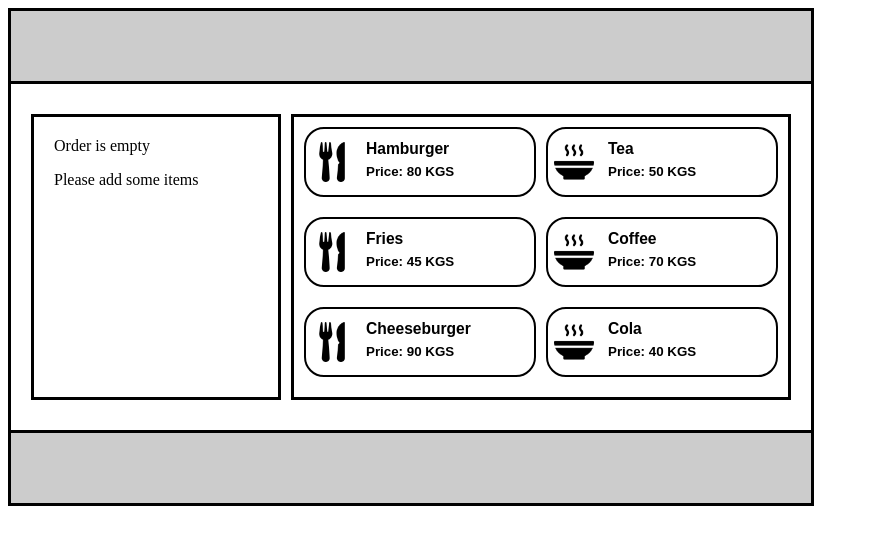
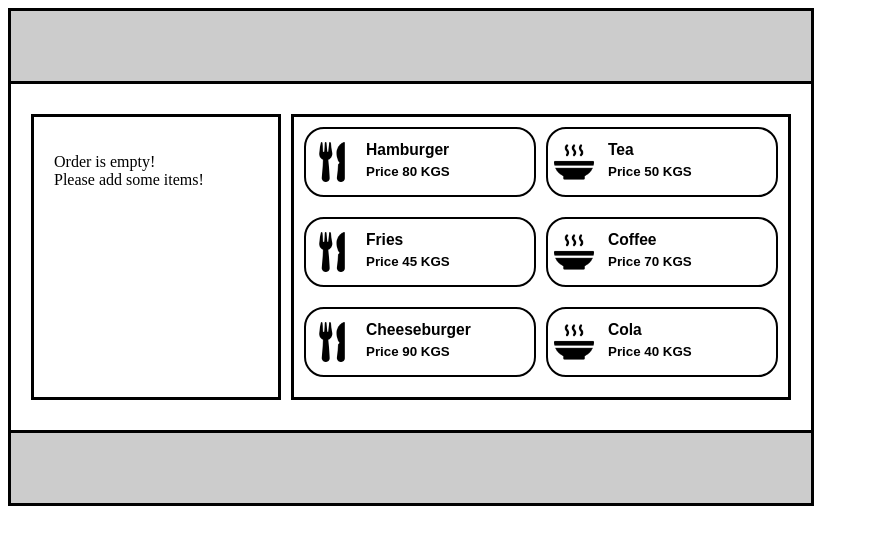
Before and after one commit to Rustam-druid/control-7, a React (Vite) app: page / in a window 1280 px wide. Shown: the top 544 px of the page, without its empty margins (0-869 px from the left). Built offline with nearby package versions, Linux system fonts and the light colour scheme.

Commit message:
Control-7  переделка проекта

```diff
--- a/src/App.css
+++ b/src/App.css
@@ -27,16 +27,14 @@
 }
 .details-div{
     display: grid;
-    align-items: center;
     grid-template-columns: repeat(2, 1fr);
-    margin-bottom: 10px;
-}
-.div-delete{
-    display: flex;
     align-items: center;
     justify-content: center;
-    gap: 10px;
 }
+.details-div p {
+    margin: 0 0 0 auto;
+}
+
 .delete {
     width: 20px;
     height: 20px;
@@ -63,11 +61,7 @@ width: 100%;
     background:transparent;
     border-radius: 20px;
 }
-.btnFood h3 , h4 {
-    margin: 0 0 6px 0;
+.inner-Food-text{
     text-align: left;
+    margin:0 0 5px 0;
 }
-inner-text{
-    display: flex;
-    justify-content: center;
-}
--- a/src/App.tsx
+++ b/src/App.tsx
@@ -4,12 +4,13 @@ import food from './assets/food.png'
 import drink from './assets/drink.png'
 import {IItems} from "./types";
 import Details from "./coponents/Order-Details/Details.tsx";
-import BtnAdd from "./coponents/Btn-Add/Btn-Add.tsx";
+import BtnClick from "./coponents/Btn-Add/Btn-Add.tsx";
+import Total from "./coponents/Total/Total.tsx";
 
 
 const App = () => {
 
-
+const [price, setPrice] = useState(0);
     const [items,setitems] = useState<IItems[]>([
         {name:'Hamburger',price: 80,src: food , count:0, id:1},
         {name:'Tea',price: 50,src: drink  , count:0, id:5,},
@@ -19,30 +20,34 @@ const App = () => {
         {name:'Cola',price: 40,src: drink , count:0, id:6 },
     ])
 
-    const [details,setdetails] = useState<IItems[]>([])
-    const [price, setPrice] = useState(0);
 
 
+    const btndelete = (id:number) => {
+        const index = items.findIndex((item) => item.id === id);
 
+        if (index !== -1) {
+            const item =[...items];
+            item[index].count -= 1;
 
+            let total = item.reduce((acc, item) => acc + (item.count * item.price), 0);
+
+            setPrice(total);
+            setitems(item)
+        }
+
+    };
 
     return (
         <>
             <div className="container">
                 <div className="header"></div>
                 <div className="main">
-                    <Details
-                        details={details}
-                        setdetails={setdetails}
-                        price={price}
-                        setPrice={setPrice}
-                    />
-                    <BtnAdd
-                        items={items}
-                        details={details}
-                        setdetails={setdetails}
-                        setPrice={setPrice}
-                        setitems={setitems}/>
+                  <div className='details' >
+                    <Details items={items} btndelete={btndelete}></Details>
+                      <Total price={price} />
+                     </div>
+
+                    <BtnClick items={items} setitems={setitems} setPrice={setPrice}></BtnClick>
                 </div>
                 <div className="footer"></div>
             </div>
--- a/src/coponents/Btn-Add/Btn-Add.tsx
+++ b/src/coponents/Btn-Add/Btn-Add.tsx
@@ -3,62 +3,39 @@ import {IItems} from "../../types";
 
 interface Props {
     items: IItems[];
-    details:IItems[];
-    setdetails: React.SetStateAction<IItems[]>;
-    setPrice: () => void;
-    setitems: React.SetStateAction<IItems[]>;
-
+    setPrice: (price:number) => void;
+    setitems:React.SetStateAction<IItems[]>
 }
 
-const BtnAdd:React.FC<Props> = ({items,details,setdetails,setPrice,setitems}) => {
+const BtnClick:React.FC<Props> = ({items, setPrice, setitems}) => {
 
-    const BtnAdd = (id: number) => {
-        const itemIndex = items.findIndex((item) => item.id === id);
-        if (itemIndex !== id) {
+    const Btn = (id:number) => {
+        const index = items.findIndex((item) => item.id === id);
 
-            const item = [...items];
+        if (index !== -1) {
+            const item =[...items];
+            item[index].count += 1;
 
-            const div = details.find((detail) => detail.name === item[itemIndex].name);
+            let total = item.reduce((acc, item) => acc + (item.count * item.price), 0);
 
-            if (div) {
-                const updatedDetails = details.map((detail) =>
-                    detail.name === div.name
-                        ? { ...detail, count: detail.count + 1 }
-                        : detail
-                );
-
-                setdetails(updatedDetails);
-
-            } else {
-
-                setdetails([
-                    ...details,
-                    {
-                        name: item[itemIndex].name,
-                        id: Date.now(),
-                        price: item[itemIndex].price,
-                        count: 1,
-                    }
-                ]);
-            }
-            setPrice(details.reduce((acc, item) => acc + (item.count * item.price), 0));
-            setitems(item);
+            setPrice(total);
+            setitems(item)
         }
 
     };
 
-    return (
-        <div className='Food-box'> {items.map(i => (
+return (
+    <div className='Food-box'> {items.map(i => (
+        <button key={i.id} onClick={() => Btn(i.id)} className='btnFood'>
+            <img src={i.src} alt={i.name} style={{width: '40px'}}/>
+            <div>
+                <h3 className='inner-Food-text'>  {i.name}</h3>
+                <h4 className='inner-Food-text'>Price {i.price} KGS</h4>
+            </div>
 
-            <button key={i.name} onClick={() => BtnAdd(i.id)} type='button' className='btnFood'>
-                <img src={i.src} alt="" style={{width: '40px'}}/>
-                <div className='inner-text'><h3>{i.name}</h3> <h4>Price: {i.price} KGS</h4></div>
-            </button>
-
-
-        ))}</div>
-
-    );
+        </button>
+    ))}</div>
+)
 };
 
-export default BtnAdd;
+export default BtnClick;
--- a/src/coponents/Btn-Delete/Btn-Delete.tsx
+++ /dev/null
@@ -1,23 +0,0 @@
-import React from "react";
-import { IItems } from "../../types";
-
-interface Props {
-    id: number;
-    details: IItems[];
-    setdetails: React.SetStateAction<IItems[]>;
-    setPrice: (price: number) => void;
-}
-
-const BtnDelete: React.FC<Props> = ({ id, details, setdetails, setPrice }) => {
-    const handleClick = () => {
-        const updatedDetails = details.filter((detail) => detail.id !== id);
-        setdetails(updatedDetails);
-        setPrice(updatedDetails.reduce((acc, item) => acc + (item.count * item.price), 0));
-    };
-
-    return (
-        <button type="button" onClick={handleClick} className="delete"></button>
-    );
-};
-
-export default BtnDelete;
--- a/src/coponents/Order-Details/Details.tsx
+++ b/src/coponents/Order-Details/Details.tsx
@@ -1,45 +1,28 @@
 import React from "react";
-import { IItems } from "../../types";
-import BtnDelete from "../Btn-Delete/Btn-Delete.tsx";
+import {IItems} from "../../types";
 
 
 interface Props {
-    id: number;
-    details: IItems[];
-    setdetails: React.SetStateAction<IItems[]>;
-    setPrice: () => void;
-    price:number;
-
+    items: IItems[];
+    btndelete:(id:number) => void;
 }
 
-const Details: React.FC<Props> = ({details, setdetails, price, setPrice,}) => {
-    return (
-        <div className="details">
-            {details.length > 0 ? (
-                details.map((i) => (
-                    <div key={i.id} className="details-div">
-                        <div>{i.name} </div>
-                        <div className="div-delete">
-                            x{i.count} {i.price} KGS{" "}
-                            {i.count > 0 ? (
-                                <BtnDelete
-                                    id={i.id}
-                                    details={details}
-                                    setdetails={setdetails}
-                                    setPrice={setPrice}
-                                />
-                            ) : null}
-                        </div>
-                    </div>
-                ))
-            ) : (
-                <div>
-                    Order is empty <p>Please add some items</p>
+const Details: React.FC<Props> = ({items,btndelete}) => {
+return (
+    <>
+        {items
+            .filter((item) => item.count > 0)
+            .map((i) => (
+                <div key={i.id} className="details-div">
+                    {i.name}
+                    <p> x{i.count} {i.price}
+                        <button className='delete' onClick={() => btndelete(i.id)}></button>
+                    </p>
                 </div>
-            )}
-            {details.length > 0 ? <p>Total Price: {price}</p> : null}
-        </div>
-    );
+            ))}
+
+    </>
+)
 };
 
 export default Details;
--- /dev/null
+++ b/src/coponents/Total/Total.tsx
@@ -0,0 +1,14 @@
+import React from 'react';
+interface IProps {
+    price: number;
+}
+
+const Total:React.FC<IProps> = ({price}) => {
+    return (
+        <>
+            {price > 0 ? (<p>Total Price: {price}</p>) : <p>Order is empty! <br/> Please add some items!</p>}
+        </>
+    );
+};
+
+export default Total;
```
